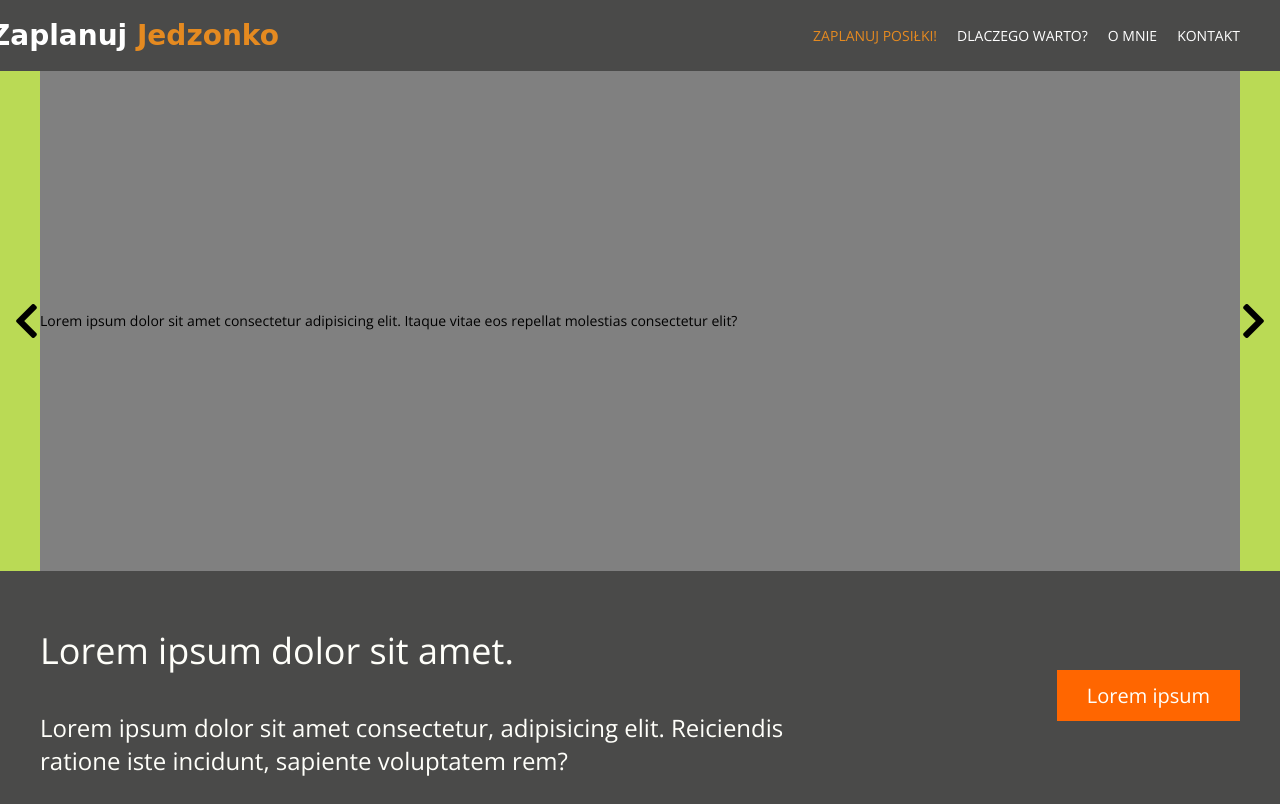
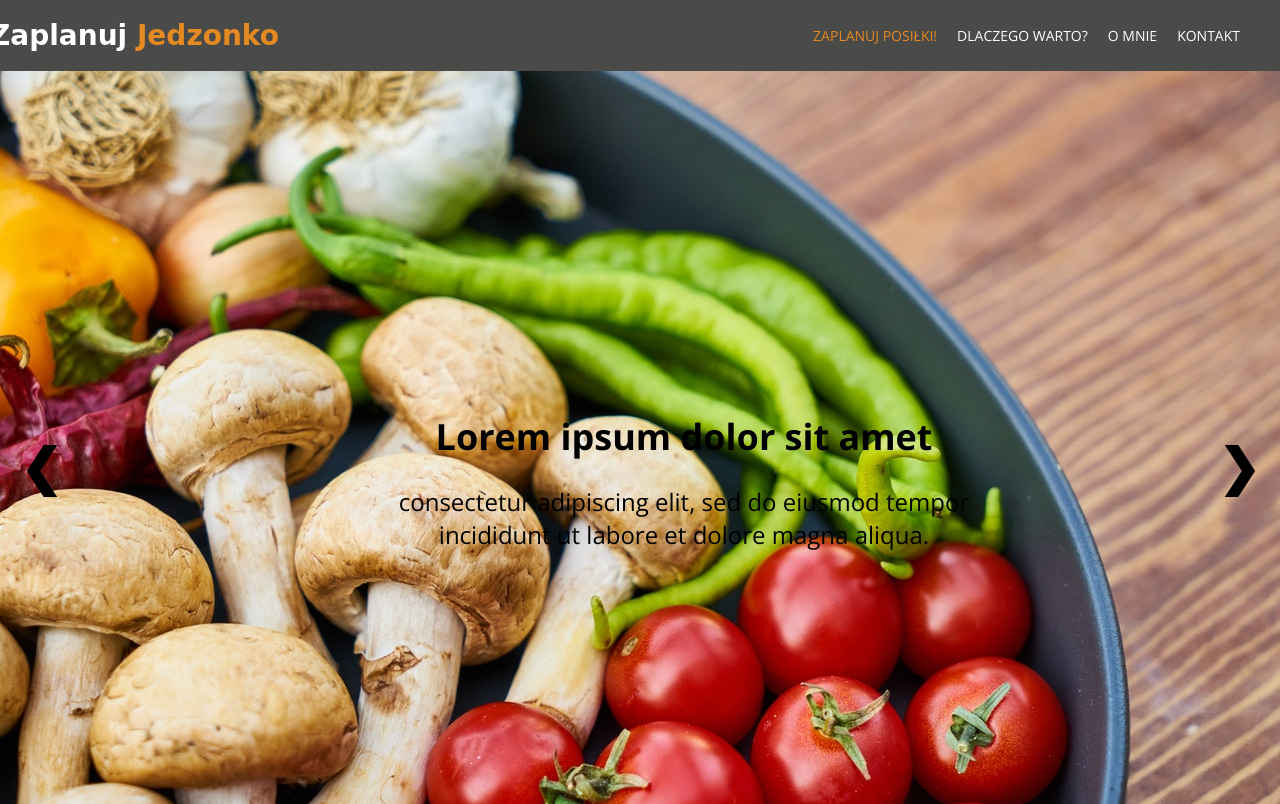
Before and after one commit to Victori3/ScrumLab_Zaplanuj_Jedzonko, a website: page development/index.html in a window 1280 px wide. Shown: the top 804 px of the page. Drawn offline with nearby package versions, Linux system fonts and the light colour scheme; files that its build step writes are made by us from their sources; a web font is replaced by a local one.

Commit message:
landing page

```diff
--- a/development/index.html
+++ b/development/index.html
@@ -21,23 +21,35 @@
         <a href="app.html" class="menu-links" style="color:#E58A20">Zaplanuj posiłki!</a>
         <a href="#features" class="menu-links">Dlaczego warto?</a>
         <a href="#about" class="menu-links">O mnie</a>
-        <a href="#" class="menu-links">Kontakt</a>
+        <a href="#stopka" class="menu-links">Kontakt</a>
       </nav>
     </div>
   </header>
-  <section>
-    <section class="karuzela">
   <!-- carousel -->
-      <i class="fas fa-chevron-left"></i>
-      <div class="container">
-        <div class="karuzela_box"> Lorem ipsum dolor sit amet consectetur adipisicing elit. Itaque vitae
-          eos repellat molestias consectetur elit?</div>
+  <section class="slideshow-container">
+
+    <div class="mySlides fade">
+      <img src="images/close-up-cook-delicious-1435910.jpg" style=" width:100%">
     </div>
-      <i class="fas fa-chevron-right"></i>
+
+    <div class="mySlides fade">
+      <img src="images/background-basil-bread-1435903.jpg" style="width:100%">
     </div>
+
+    <div class="mySlides fade">
+      <img src="images/cake-chocolate-chocolate-cake-132694.jpg" style="width:100%">
+    </div>
+    <div class="text fade">
+      <h2>Lorem ipsum dolor sit amet</h2>
+      <p>consectetur adipiscing elit, sed do eiusmod tempor incididunt ut labore et dolore magna aliqua.</p>
+    </div>
+
+    <a class="prev" onclick="plusSlides(-1)">&#10094;</a>
+    <a class="next" onclick="plusSlides(1)">&#10095;</a>
+
   </section>
+  <!-- CTA + button -->
   <section class="cta">
-      <!-- CTA + button -->
     <div class="container">
       <div class="cta_left">
         <h3 class="left__header">Lorem ipsum dolor sit amet.</h3>
@@ -90,7 +102,9 @@
   <section class="container about-me">
     <!-- about me -->
     <div id="about">
-        <div class="pic"></div>
+      <div class="pic">
+        <img src="images/beautiful-casual-cute-372042.jpg" style="width: 300px" style="height: 300px">
+      </div>
       <div class="text">
         <h3>Lorem ipsum dolor sit amet</h3>
         <p>Lorem ipsum dolor sit amet, consectetur adipiscing elit. Aliquam at porttitor sem. Aliquam erat volutpat.
@@ -103,7 +117,7 @@
     </div>
   </section>
   <!-- footer -->
-    <section class="stopka">
+  <section id="stopka">
     <div class="container">
       <div class="box_1 box">
         <h2> Lorem ipsum dolor</h2>
@@ -134,10 +148,10 @@
     </div>
   </section class="container">
   <footer class="footer ">
-      <p>Copyright <span>ZaplanujJedzonko.pl</span></p>
+    <p>Copyright <span>Zaplanuj Jedzonko.pl</span></p>
   </footer>
 
-    <script src="./js/index.js"></script>
+  <script src="js/index.js"></script>
 </body>
 
 </html>
--- a/development/js/index.js
+++ b/development/js/index.js
@@ -0,0 +1,27 @@
+var slideIndex = 1;
+showSlides(slideIndex);
+
+function plusSlides(n) {
+    showSlides(slideIndex += n);
+}
+
+function currentSlide(n) {
+    showSlides(slideIndex = n);
+}
+
+function showSlides(n) {
+    var i;
+    var slides = document.getElementsByClassName("mySlides");
+
+    if (n > slides.length) {
+        slideIndex = 1
+    }
+    if (n < 1) {
+        slideIndex = slides.length
+    }
+    for (i = 0; i < slides.length; i++) {
+        slides[i].style.display = "none";
+    }
+    slides[slideIndex - 1].style.display = "block";
+
+}
--- a/development/scss/main.scss
+++ b/development/scss/main.scss
@@ -4,7 +4,7 @@
 
 
 body {
-  background-color: #BADA55;
+  background-color: #EBEBEB;
   box-sizing: border-box;
   margin: 0 auto;
   width: 100%;
@@ -55,6 +55,98 @@ header {
 }
 
 
+
+//Karuzela
+.slideshow-container {
+  // max-width: 1200px;
+  position: relative;
+  margin: auto;
+  align-items: center;
+  box-sizing: border-box;
+
+  .mySlides {
+    display: none;
+  }
+
+  .fade {
+    -webkit-animation-name: fade;
+    -webkit-animation-duration: 1.5s;
+    animation-name: fade;
+    animation-duration: 1.5s;
+  }
+
+  @-webkit-keyframes fade {
+    from {
+      opacity: .4
+    }
+
+    to {
+      opacity: 1
+    }
+  }
+
+  @keyframes fade {
+    from {
+      opacity: .4
+    }
+
+    to {
+      opacity: 1
+    }
+  }
+
+  img {
+    vertical-align: middle;
+    // max-height: 600px;
+
+  }
+
+  .prev,
+  .next {
+    cursor: pointer;
+    position: absolute;
+    top: 40%;
+    width: auto;
+    padding: 20px;
+    color: black;
+    font-weight: bold;
+    font-size: 50px;
+    transition: 0.6s ease;
+    border-radius: 0 5px 5px 0;
+    user-select: none;
+  }
+
+  .next {
+    right: 0;
+    border-radius: 3px 0 0 3px;
+  }
+
+  .prev:hover,
+  .next:hover {
+    background-color: rgba(250, 226, 226, 0.8);
+  }
+
+  .text {
+    font-size: 24px;
+    top: 40%;
+    left: 30%;
+    position: absolute;
+    color: black;
+    text-align: center;
+    font-family: "Open Sans", sans-serif;
+
+    h2 {
+      padding: 0;
+      margin: 0;
+    }
+
+    p {
+      width: 600px;
+    }
+  }
+
+}
+
 //Features
 #features {
   background-color: #EBEBEB;
@@ -90,106 +182,23 @@ header {
   }
 
   .pic {
-    width: 300px;
-    height: 300px;
-    background: #4a4a49;
+    // width: 300px;
+    // height: 300px;
     margin: 5% 0;
     box-sizing: border-box;
   }
 
   .text {
-    align-items: center;
+    align-items: top;
     width: 60%;
     font-family: 'Open Sans', sans-serif;
     padding: 50px auto;
     margin: 50px auto;
+    font-size: 20px;
   }
 }
 
-.karuzela {
-  display: flex;
-  align-items: center;
-
-
-  .container {
-    height: 500px;
-    background-color: grey;
-  }
-
-  i {
-    font-size: 40px;
-    position: absolute;
-  }
-
-  &>i:first-child {
-    left: 14px;
-  }
-
-  &>i:last-child {
-    right: 14px;
-  }
-
-}
-
-// Karuzela #1_2
-.stopka {
-
-  background: grey;
-  font-size: 20px;
-
-  .box {
-    height: 300px;
-  }
-
-
-  >.container {
-    background: grey;
-    color: white;
-    padding-top: 50px;
-
-    .box_1 {
-
-      width: 300px;
-
-    }
-
-    .box_2 {
-      ul>li {
-
-        margin-left: -20px
-      }
-    }
-
-    .box_3 {
-
-      form {
-        display: flex;
-
-
-        input {
-          width: 200px;
-          font-size: 25px;
-        }
-
-        button {
-          background-color: darkorange;
-          font-size: 20px;
-          align-self: center;
-          border: none;
-          flex-direction: column;
-          padding: 5px;
-        }
-      }
-
-      i {
-        font-size: 35px;
-        color: white;
-        margin: 30px 30px 0 0;
-      }
-    }
-  }
-}
-
+//newsletter
 .newsletter {
   background-color: #4A4A49;
   padding: 10px 0;
@@ -222,6 +231,9 @@ header {
   }
 
 }
+
+
+//cta & button
 
 .cta {
   background: #4a4a49;
@@ -257,8 +269,63 @@ header {
 
 }
 
+//Stopka
 
-// Footer
+#stopka {
+
+  background: grey;
+  font-size: 20px;
+
+  .box {
+    height: 300px;
+  }
+
+  >.container {
+    background: grey;
+    color: white;
+    padding-top: 50px;
+
+    .box_1 {
+      width: 300px;
+
+    }
+
+    .box_2 {
+      ul>li {
+        margin-left: -20px
+      }
+    }
+
+    .box_3 {
+
+      form {
+        display: flex;
+
+        input {
+          width: 200px;
+          font-size: 25px;
+        }
+
+        button {
+          background-color: darkorange;
+          font-size: 20px;
+          align-self: center;
+          border: none;
+          flex-direction: column;
+          padding: 5px;
+        }
+      }
+
+      i {
+        font-size: 35px;
+        color: white;
+        margin: 30px 30px 0 0;
+      }
+    }
+  }
+}
+
+// Copyright
 
 .footer {
   background-color: rgb(70, 70, 70);
@@ -270,7 +337,6 @@ header {
   p {
     font-size: 20px;
 
-
     span {
       color: darkorange
     }
```
Also changed, not shown: development/images/background-basil-bread-1435903.jpg (added), development/images/beautiful-casual-cute-372042.jpg (added), development/images/cake-chocolate-chocolate-cake-132694.jpg (added), development/images/close-up-cook-delicious-1435910.jpg (added). Lines whose indentation alone changed are shown as unchanged.
